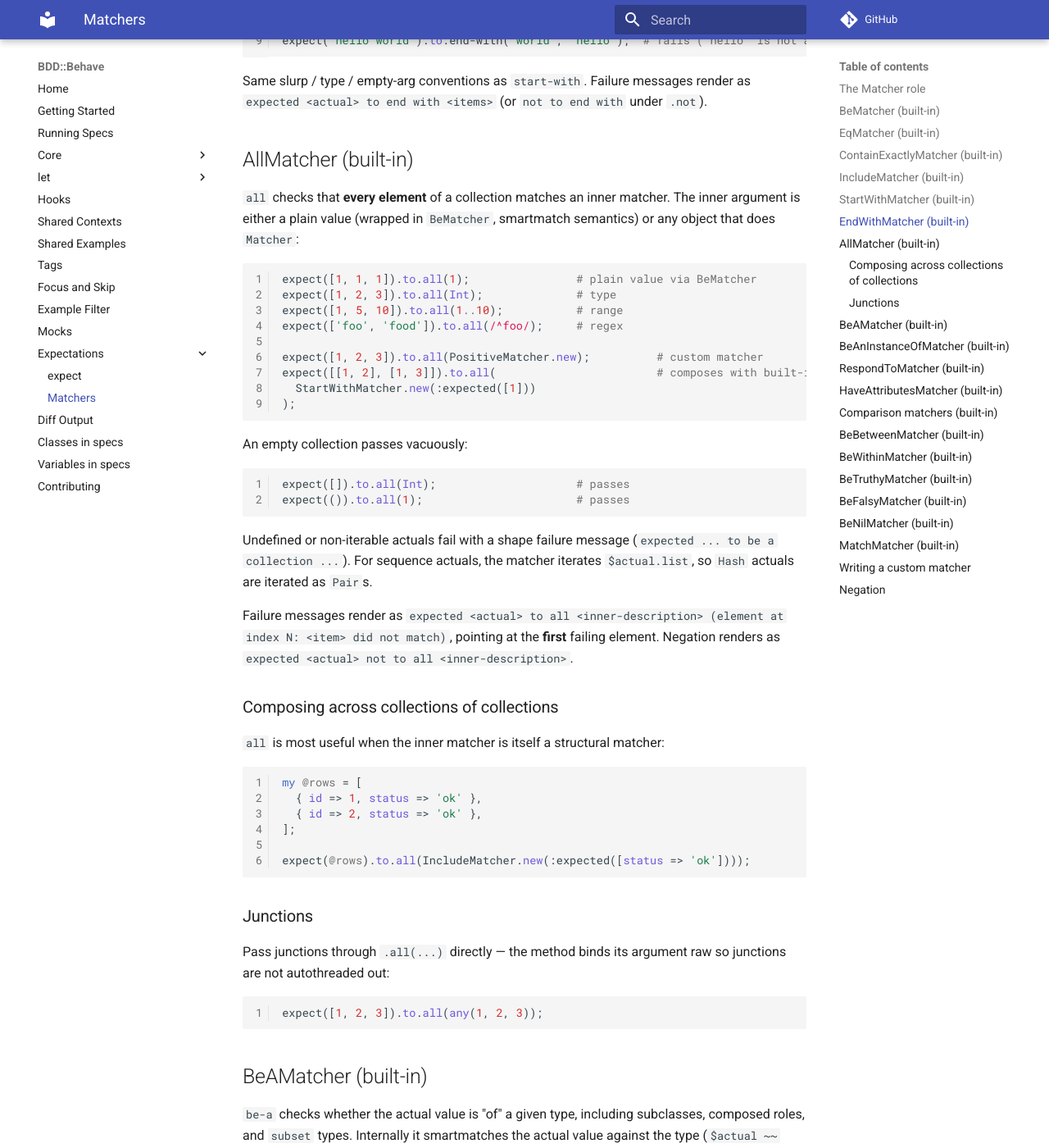
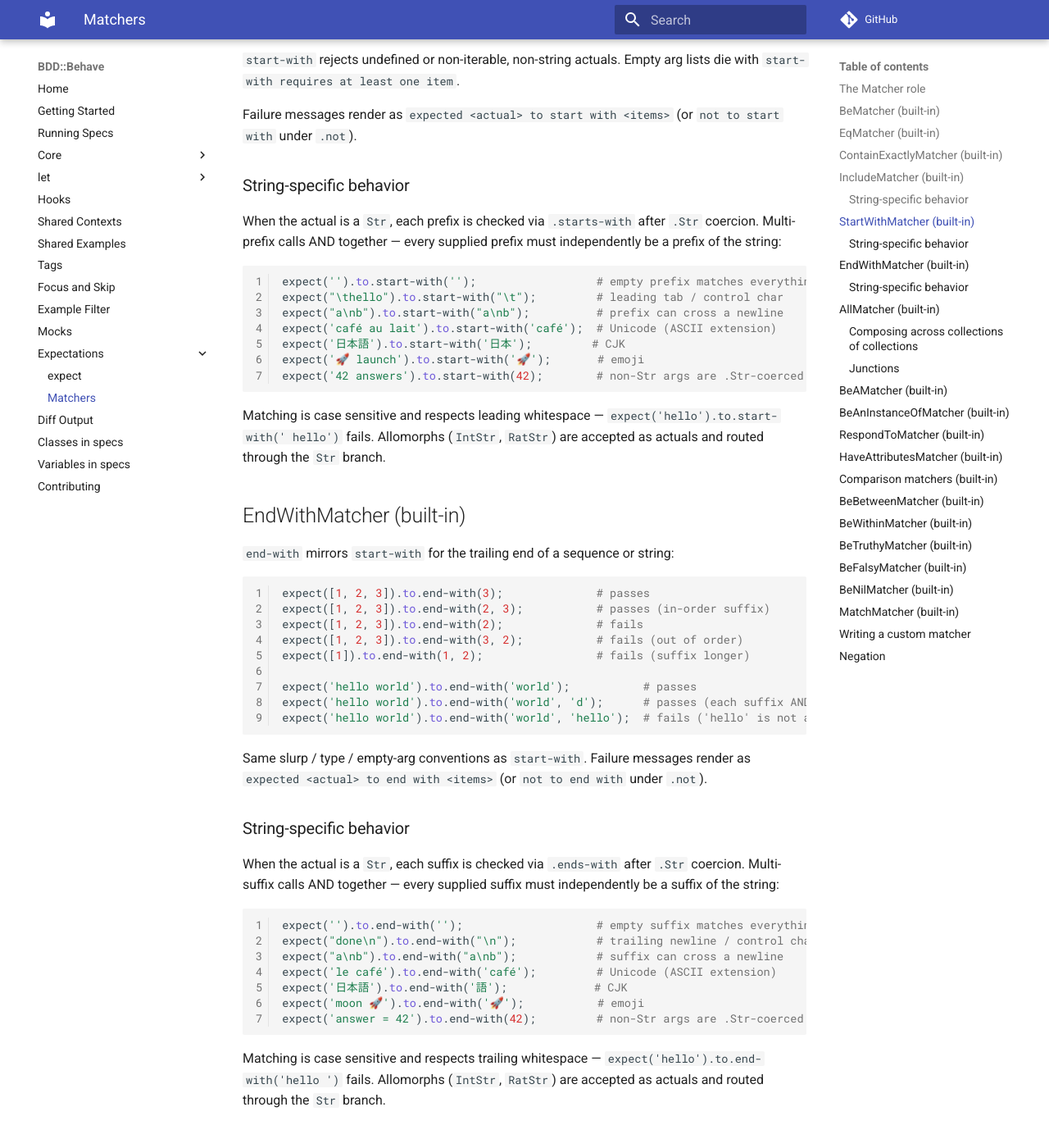
Before and after one commit to gdonald/BDD-Behave, an MkDocs documentation site: the page built from docs-src/docs/expectations/matchers.md, in a window 1280 px wide and 1400 px high, scrolled down 4278 px. Shown: the whole window at 82% size. Built offline with MkDocs 1.6.1 and Material for MkDocs 9.7.7, drawn with Linux system fonts in a browser that asks for light colours; comment, search, counter and statistics services are not loaded; some of the changed text lies outside the part shown.

Commit message:
Add string content matcher

````diff
--- a/docs-src/docs/expectations/matchers.md
+++ b/docs-src/docs/expectations/matchers.md
@@ -155,6 +155,28 @@ expect([1, 2, 3]).to.not.include(99);
 Failure messages render as `expected <actual> to include <items>` (or `not
 to include` under `.not`).
 
+### String-specific behavior
+
+When the actual is a `Str`, `include` does substring matching via
+`.contains`. A few details worth knowing:
+
+```raku
+expect('').to.include('');                     # empty needle matches everything
+expect("col1\tcol2").to.include("\t");         # whitespace and control chars
+expect("a\nb").to.include("a\nb");             # substrings spanning newlines
+expect('café au lait').to.include('café');     # Unicode (ASCII extension)
+expect('日本語のテスト').to.include('日本');     # CJK
+expect('done 🚀').to.include('🚀');            # emoji
+expect('order #42').to.include(42);            # non-Str args are .Str-coerced
+```
+
+Matching is case sensitive — `expect('Hello').to.include('hello')` fails.
+For case-insensitive matching, use [`MatchMatcher`](#matchmatcher-built-in)
+with a regex like `rx:i/hello/`.
+
+Allomorphs (`IntStr`, `RatStr`, `<42>`) are accepted as actuals and routed
+through the `Str` branch since they smartmatch as `Str`.
+
 ## StartWithMatcher (built-in)
 
 `start-with` checks that a sequence (Array, List) begins with the supplied
@@ -186,6 +208,26 @@ lists die with `start-with requires at least one item`.
 Failure messages render as `expected <actual> to start with <items>` (or `not
 to start with` under `.not`).
 
+### String-specific behavior
+
+When the actual is a `Str`, each prefix is checked via `.starts-with` after
+`.Str` coercion. Multi-prefix calls AND together — every supplied prefix must
+independently be a prefix of the string:
+
+```raku
+expect('').to.start-with('');                  # empty prefix matches everything
+expect("\thello").to.start-with("\t");         # leading tab / control char
+expect("a\nb").to.start-with("a\nb");          # prefix can cross a newline
+expect('café au lait').to.start-with('café');  # Unicode (ASCII extension)
+expect('日本語').to.start-with('日本');         # CJK
+expect('🚀 launch').to.start-with('🚀');       # emoji
+expect('42 answers').to.start-with(42);        # non-Str args are .Str-coerced
+```
+
+Matching is case sensitive and respects leading whitespace —
+`expect('hello').to.start-with(' hello')` fails. Allomorphs (`IntStr`,
+`RatStr`) are accepted as actuals and routed through the `Str` branch.
+
 ## EndWithMatcher (built-in)
 
 `end-with` mirrors `start-with` for the trailing end of a sequence or string:
@@ -205,6 +247,26 @@ expect('hello world').to.end-with('world', 'hello');  # fails ('hello' is not a
 Same slurp / type / empty-arg conventions as `start-with`. Failure messages
 render as `expected <actual> to end with <items>` (or `not to end with` under
 `.not`).
+
+### String-specific behavior
+
+When the actual is a `Str`, each suffix is checked via `.ends-with` after
+`.Str` coercion. Multi-suffix calls AND together — every supplied suffix must
+independently be a suffix of the string:
+
+```raku
+expect('').to.end-with('');                    # empty suffix matches everything
+expect("done\n").to.end-with("\n");            # trailing newline / control char
+expect("a\nb").to.end-with("a\nb");            # suffix can cross a newline
+expect('le café').to.end-with('café');         # Unicode (ASCII extension)
+expect('日本語').to.end-with('語');             # CJK
+expect('moon 🚀').to.end-with('🚀');           # emoji
+expect('answer = 42').to.end-with(42);         # non-Str args are .Str-coerced
+```
+
+Matching is case sensitive and respects trailing whitespace —
+`expect('hello').to.end-with('hello ')` fails. Allomorphs (`IntStr`, `RatStr`)
+are accepted as actuals and routed through the `Str` branch.
 
 ## AllMatcher (built-in)
 
````
Also changed, not shown: 2 other files.
